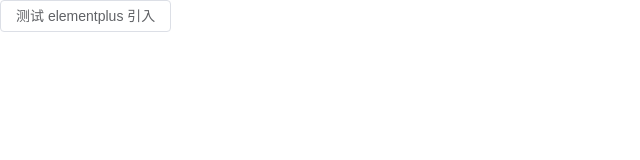
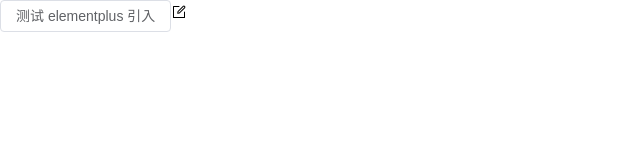
Before and after one commit to Lyrelion/l-components-v1.0.0, a Vue app: page / in a window 1280 px wide. Shown: the top 160 px of the page, without its empty margins (0-640 px from the left). Built offline with nearby package versions, Linux system fonts and the light colour scheme.

Commit message:
feat: 全局注册 elementplus Icons 图标组件

```diff
--- a/src/App.vue
+++ b/src/App.vue
@@ -11,4 +11,9 @@
   padding: 0;
 }
 
+// 统一设置 elementplus Icons 大小
+svg {
+  width: 1em;
+  height: 1em;
+}
 </style>
--- a/src/main.ts
+++ b/src/main.ts
@@ -1,3 +1,4 @@
+import { toLine } from './utils/index';
 import { createApp } from 'vue'
 import App from './App.vue'
 
@@ -7,8 +8,22 @@
 // 引入 elementplus
 import ElementPlus from 'element-plus'
 import 'element-plus/dist/index.css'
+// 引入 element-plus Icon
+import * as Icons from '@element-plus/icons-vue'
 
 const app = createApp(App)
+
+// 全局注册图标 牺牲一点性能
+for (let i in Icons) {
+  /**
+   * console.log((Icons as any)[i])
+   * 默认情况下，会打印出 Object，使用驼峰命名，如: "Switch"
+   * 希望转换成 el-icon-xxx 的形式，就需要用新的方式全局注册组件
+   */
+
+  // 注册全部 elementplus Icon 组件（使用方法：el-icon-xxx）
+  app.component(`el-icon-${toLine(i)}`, (Icons as any)[i])
+}
 
 app.use(router)
 app.use(ElementPlus)
--- /dev/null
+++ b/src/utils/index.ts
@@ -0,0 +1,7 @@
+/**
+ * 把驼峰转换为横杠连接
+ * @param value
+ */
+export const toLine = (value: string) => {
+  return value.replace(/(A-Z)g/, '-$1').toLocaleLowerCase()
+};
--- a/src/views/Home.vue
+++ b/src/views/Home.vue
@@ -1,6 +1,9 @@
 <template>
   <div class="">
     <el-button>测试 elementplus 引入</el-button>
+
+    <!-- 测试新注册的全局图标 -->
+    <el-icon-edit />
   </div>
 </template>
 
```
